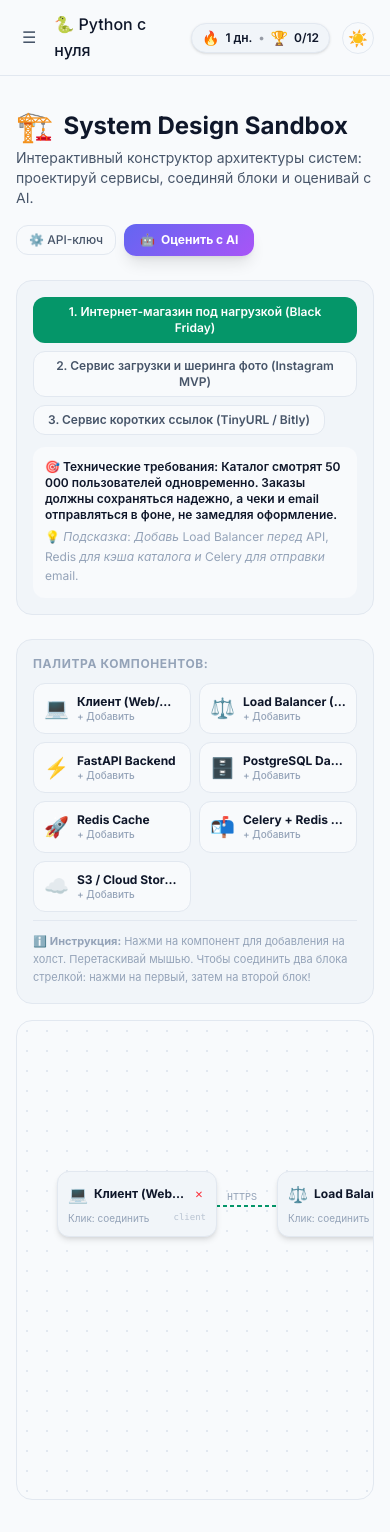
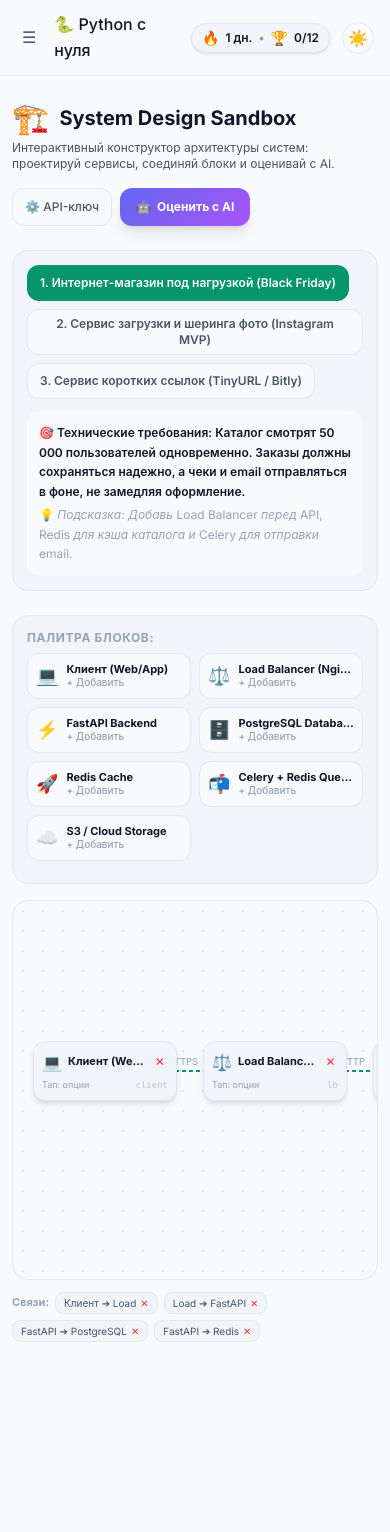
Before and after one commit to Makarych12/Backend, a React (Vite) app: page /system-design in a window 390 px wide. After the commit the page ends 1366 px from the top, so only its background shows below. Built offline with nearby package versions, Linux system fonts and the light colour scheme; a web font is replaced by a local one.

Commit message:
fix(responsive): optimize touch gestures in system design sandbox, mobile paddings and touch targets across all viewports

```diff
--- a/src/pages/Cheatsheets.jsx
+++ b/src/pages/Cheatsheets.jsx
@@ -3,7 +3,7 @@ import CodeBlock from '../components/CodeBlock';
 
 export default function Cheatsheets() {
   return (
-    <div className="mx-auto max-w-5xl animate-fade-in px-6 py-10">
+    <div className="mx-auto max-w-5xl animate-fade-in px-4 py-6 sm:px-6 sm:py-10">
       <h1 className="mb-2 text-2xl font-bold sm:text-3xl" style={{ color: 'var(--text-primary)' }}>
         Шпаргалки
       </h1>
--- a/src/pages/Home.jsx
+++ b/src/pages/Home.jsx
@@ -8,7 +8,7 @@ export default function Home() {
   const overall = overallProgress(modules, completed);
 
   return (
-    <div className="mx-auto max-w-5xl animate-fade-in px-6 py-10">
+    <div className="mx-auto max-w-5xl animate-fade-in px-4 py-6 sm:px-6 sm:py-10">
       <div className="mb-10">
         <p className="mb-2 text-sm font-medium uppercase tracking-wider" style={{ color: 'var(--accent)' }}>
           Интерактивный курс · с нуля
--- a/src/pages/LessonPage.jsx
+++ b/src/pages/LessonPage.jsx
@@ -136,7 +136,7 @@ export default function LessonPage() {
   const rawExamples = lesson.examples || (lesson.example ? [lesson.example] : []);
 
   return (
-    <div className="mx-auto max-w-3xl animate-fade-in px-6 py-10">
+    <div className="mx-auto max-w-3xl animate-fade-in px-4 py-6 sm:px-6 sm:py-10">
       <div className="mb-6 flex items-center gap-2 text-sm" style={{ color: 'var(--text-muted)' }}>
         <Link to="/" className="hover:opacity-80">
           Курс
--- a/src/pages/ModulePage.jsx
+++ b/src/pages/ModulePage.jsx
@@ -13,7 +13,7 @@ export default function ModulePage() {
   const mp = moduleProgress(module, completed);
 
   return (
-    <div className="mx-auto max-w-4xl animate-fade-in px-6 py-10">
+    <div className="mx-auto max-w-4xl animate-fade-in px-4 py-6 sm:px-6 sm:py-10">
       <Link to="/" className="mb-6 inline-block text-sm hover:opacity-80" style={{ color: 'var(--text-muted)' }}>
         ← Все модули
       </Link>
--- a/src/pages/Projects.jsx
+++ b/src/pages/Projects.jsx
@@ -2,7 +2,7 @@ import { projects } from '../data/projects';
 
 export default function Projects() {
   return (
-    <div className="mx-auto max-w-4xl animate-fade-in px-6 py-10">
+    <div className="mx-auto max-w-4xl animate-fade-in px-4 py-6 sm:px-6 sm:py-10">
       <h1 className="mb-2 text-2xl font-bold sm:text-3xl" style={{ color: 'var(--text-primary)' }}>
         Итоговые проекты
       </h1>
--- a/src/pages/SystemDesign.jsx
+++ b/src/pages/SystemDesign.jsx
@@ -38,20 +38,21 @@ const TASKS = [
 export default function SystemDesign() {
   const [activeTaskId, setActiveTaskId] = useState('ecommerce');
   const [nodes, setNodes] = useState([
-    { id: 'node_1', type: 'client', label: 'Клиент (Web/App)', x: 40, y: 150 },
-    { id: 'node_2', type: 'lb', label: 'Load Balancer (Nginx)', x: 260, y: 150 },
-    { id: 'node_3', type: 'api', label: 'FastAPI Backend', x: 480, y: 150 },
-    { id: 'node_4', type: 'db', label: 'PostgreSQL Database', x: 720, y: 70 },
-    { id: 'node_5', type: 'cache', label: 'Redis Cache', x: 720, y: 230 },
+    { id: 'node_1_client', type: 'client', label: 'Клиент (Web/App)', x: 20, y: 140 },
+    { id: 'node_2_lb', type: 'lb', label: 'Load Balancer (Nginx)', x: 190, y: 140 },
+    { id: 'node_3_api', type: 'api', label: 'FastAPI Backend', x: 360, y: 140 },
+    { id: 'node_4_db', type: 'db', label: 'PostgreSQL Database', x: 530, y: 60 },
+    { id: 'node_5_cache', type: 'cache', label: 'Redis Cache', x: 530, y: 220 },
   ]);
   const [connections, setConnections] = useState([
-    { id: 'c1', from: 'node_1', to: 'node_2', protocol: 'HTTPS' },
-    { id: 'c2', from: 'node_2', to: 'node_3', protocol: 'HTTP' },
-    { id: 'c3', from: 'node_3', to: 'node_4', protocol: 'SQL' },
-    { id: 'c4', from: 'node_3', to: 'node_5', protocol: 'Redis TCP' },
+    { id: 'c1', from: 'node_1_client', to: 'node_2_lb', protocol: 'HTTPS' },
+    { id: 'c2', from: 'node_2_lb', to: 'node_3_api', protocol: 'HTTP' },
+    { id: 'c3', from: 'node_3_api', to: 'node_4_db', protocol: 'SQL' },
+    { id: 'c4', from: 'node_3_api', to: 'node_5_cache', protocol: 'Redis TCP' },
   ]);
 
-  const [selectedNodeForConnect, setSelectedNodeForConnect] = useState(null);
+  const [selectedNodeId, setSelectedNodeId] = useState(null);
+  const [connectMode, setConnectMode] = useState(false);
   const [draggingNodeId, setDraggingNodeId] = useState(null);
   const [dragOffset, setDragOffset] = useState({ x: 0, y: 0 });
 
@@ -71,13 +72,13 @@ export default function SystemDesign() {
     const blockMeta = BLOCK_TYPES.find((b) => b.type === blockType);
     setNodes((prev) => {
       const newId = `node_${prev.length + 1}_${blockType}`;
-      const offset = (prev.length * 25) % 150;
+      const offset = (prev.length * 20) % 120;
       const newNode = {
         id: newId,
         type: blockType,
         label: blockMeta.label,
-        x: 340 + offset,
-        y: 100 + offset,
+        x: 100 + offset,
+        y: 80 + offset,
       };
       return [...prev, newNode];
     });
@@ -87,18 +88,19 @@ export default function SystemDesign() {
   const deleteNode = (nodeId) => {
     setNodes((prev) => prev.filter((n) => n.id !== nodeId));
     setConnections((prev) => prev.filter((c) => c.from !== nodeId && c.to !== nodeId));
-    if (selectedNodeForConnect === nodeId) setSelectedNodeForConnect(null);
+    if (selectedNodeId === nodeId) setSelectedNodeId(null);
   };
 
-  // Клик по блоку для создания связи
-  const handleNodeClick = (nodeId) => {
-    if (!selectedNodeForConnect) {
-      setSelectedNodeForConnect(nodeId);
-    } else if (selectedNodeForConnect === nodeId) {
-      setSelectedNodeForConnect(null);
-    } else {
-      // Создаём соединение
-      const sourceId = selectedNodeForConnect;
+  // Удаление соединения
+  const deleteConnection = (connId) => {
+    setConnections((prev) => prev.filter((c) => c.id !== connId));
+  };
+
+  // Клик / Тап по блоку
+  const handleNodeSelect = (nodeId) => {
+    if (connectMode && selectedNodeId && selectedNodeId !== nodeId) {
+      // Соединяем два блока
+      const sourceId = selectedNodeId;
       setConnections((prev) => {
         const exists = prev.some(
           (c) => (c.from === sourceId && c.to === nodeId) || (c.from === nodeId && c.to === sourceId)
@@ -112,34 +114,77 @@ export default function SystemDesign() {
         };
         return [...prev, newConn];
       });
-      setSelectedNodeForConnect(null);
+      setConnectMode(false);
+      setSelectedNodeId(null);
+    } else {
+      setSelectedNodeId((prev) => (prev === nodeId ? null : nodeId));
+      setConnectMode(false);
     }
   };
 
-  // Перетаскивание блоков
-  const handleMouseDown = (e, node) => {
-    e.stopPropagation();
+  // Клик / Тап по холсту для перемещения выбранного блока
+  const handleCanvasClick = (e) => {
+    if (!selectedNodeId || !canvasRef.current || connectMode) return;
+    const canvasRect = canvasRef.current.getBoundingClientRect();
+    const clickX = e.clientX - canvasRect.left - 70;
+    const clickY = e.clientY - canvasRect.top - 30;
+
+    const clampedX = Math.max(10, Math.min(canvasRect.width - 150, clickX));
+    const clampedY = Math.max(10, Math.min(canvasRect.height - 70, clickY));
+
+    setNodes((prev) =>
+      prev.map((n) => (n.id === selectedNodeId ? { ...n, x: clampedX, y: clampedY } : n))
+    );
+  };
+
+  // Drag-and-Drop (Мышь + Touch)
+  const startDrag = (clientX, clientY, node) => {
     setDraggingNodeId(node.id);
+    if (!canvasRef.current) return;
     const canvasRect = canvasRef.current.getBoundingClientRect();
     setDragOffset({
-      x: e.clientX - canvasRect.left - node.x,
-      y: e.clientY - canvasRect.top - node.y,
+      x: clientX - canvasRect.left - node.x,
+      y: clientY - canvasRect.top - node.y,
     });
   };
 
-  const handleMouseMove = (e) => {
+  const moveDrag = (clientX, clientY) => {
     if (!draggingNodeId || !canvasRef.current) return;
     const canvasRect = canvasRef.current.getBoundingClientRect();
-    const newX = Math.max(10, Math.min(canvasRect.width - 160, e.clientX - canvasRect.left - dragOffset.x));
-    const newY = Math.max(10, Math.min(canvasRect.height - 80, e.clientY - canvasRect.top - dragOffset.y));
+    const newX = Math.max(10, Math.min(canvasRect.width - 150, clientX - canvasRect.left - dragOffset.x));
+    const newY = Math.max(10, Math.min(canvasRect.height - 70, clientY - canvasRect.top - dragOffset.y));
 
     setNodes((prev) =>
       prev.map((n) => (n.id === draggingNodeId ? { ...n, x: newX, y: newY } : n))
     );
   };
 
-  const handleMouseUp = () => {
+  const endDrag = () => {
     setDraggingNodeId(null);
+  };
+
+  // Mouse handlers
+  const handleMouseDown = (e, node) => {
+    e.stopPropagation();
+    startDrag(e.clientX, e.clientY, node);
+  };
+
+  const handleMouseMove = (e) => {
+    moveDrag(e.clientX, e.clientY);
+  };
+
+  // Touch handlers
+  const handleTouchStart = (e, node) => {
+    e.stopPropagation();
+    if (e.touches && e.touches[0]) {
+      startDrag(e.touches[0].clientX, e.touches[0].clientY, node);
+    }
+  };
+
+  const handleTouchMove = (e) => {
+    if (e.touches && e.touches[0]) {
+      moveDrag(e.touches[0].clientX, e.touches[0].clientY);
+    }
   };
 
   // AI Оценка архитектуры
@@ -196,25 +241,25 @@ export default function SystemDesign() {
   };
 
   return (
-    <div className="mx-auto max-w-6xl animate-fade-in px-4 py-8 sm:px-6 sm:py-10">
+    <div className="mx-auto max-w-6xl animate-fade-in px-3 py-6 sm:px-6 sm:py-10">
       {/* Заголовок */}
       <div className="mb-6 flex flex-col justify-between gap-4 sm:flex-row sm:items-center">
         <div>
           <div className="flex items-center gap-2.5">
             <span className="text-3xl">🏗️</span>
-            <h1 className="text-2xl font-bold sm:text-3xl" style={{ color: 'var(--text-primary)' }}>
+            <h1 className="text-xl font-bold sm:text-3xl" style={{ color: 'var(--text-primary)' }}>
               System Design Sandbox
             </h1>
           </div>
-          <p className="mt-1 text-sm" style={{ color: 'var(--text-secondary)' }}>
+          <p className="mt-1 text-xs sm:text-sm" style={{ color: 'var(--text-secondary)' }}>
             Интерактивный конструктор архитектуры систем: проектируй сервисы, соединяй блоки и оценивай с AI.
           </p>
         </div>
 
-        <div className="flex items-center gap-2">
+        <div className="flex flex-wrap items-center gap-2">
           <button
             onClick={() => setShowKeyModal(true)}
-            className="rounded-xl border px-3 py-1.5 text-xs font-medium transition hover:bg-[var(--bg-hover)]"
+            className="min-h-[38px] rounded-xl border px-3 py-1.5 text-xs font-medium transition hover:bg-[var(--bg-hover)]"
             style={{ borderColor: 'var(--border)', color: 'var(--text-secondary)' }}
           >
             ⚙️ API-ключ
@@ -222,7 +267,7 @@ export default function SystemDesign() {
           <button
             onClick={handleEvaluateAi}
             disabled={aiLoading || nodes.length === 0}
-            className="flex items-center gap-1.5 rounded-xl px-4 py-2 text-xs font-bold text-white shadow-lg transition hover:brightness-110 disabled:opacity-50"
+            className="min-h-[38px] flex items-center gap-1.5 rounded-xl px-4 py-2 text-xs font-bold text-white shadow-lg transition hover:brightness-110 disabled:opacity-50"
             style={{ background: 'linear-gradient(135deg, #6366f1 0%, #a855f7 100%)' }}
           >
             <span>🤖</span>
@@ -232,7 +277,7 @@ export default function SystemDesign() {
       </div>
 
       {/* Выбор задачи */}
-      <div className="mb-6 rounded-2xl border p-4" style={{ background: 'var(--bg-secondary)', borderColor: 'var(--border)' }}>
+      <div className="mb-6 rounded-2xl border p-3.5 sm:p-4" style={{ background: 'var(--bg-secondary)', borderColor: 'var(--border)' }}>
         <div className="mb-3 flex flex-wrap gap-2">
           {TASKS.map((t) => (
             <button
@@ -241,7 +286,7 @@ export default function SystemDesign() {
                 setActiveTaskId(t.id);
                 setAiFeedback(null);
               }}
-              className="rounded-xl px-3.5 py-1.5 text-xs font-semibold transition"
+              className="min-h-[36px] rounded-xl px-3 py-1.5 text-xs font-semibold transition"
               style={{
                 background: activeTaskId === t.id ? 'var(--accent)' : 'var(--bg)',
                 color: activeTaskId === t.id ? '#ffffff' : 'var(--text-secondary)',
@@ -254,7 +299,7 @@ export default function SystemDesign() {
         </div>
 
         <div className="rounded-xl p-3 text-xs leading-relaxed" style={{ background: 'var(--bg)', color: 'var(--text-secondary)' }}>
-          <p className="font-semibold text-xs" style={{ color: 'var(--text-primary)' }}>
+          <p className="font-semibold" style={{ color: 'var(--text-primary)' }}>
             🎯 Технические требования: {activeTask.requirements}
           </p>
           <p className="mt-1 italic" style={{ color: 'var(--text-muted)' }}>
@@ -263,28 +308,70 @@ export default function SystemDesign() {
         </div>
       </div>
 
+      {/* Панель управления действиями выбранного блока */}
+      {selectedNodeId && (
+        <div
+          className="mb-4 flex flex-wrap items-center justify-between gap-2 rounded-2xl border p-3 animate-fade-in text-xs"
+          style={{ background: 'color-mix(in srgb, var(--accent) 12%, var(--bg-secondary))', borderColor: 'var(--accent)' }}
+        >
+          <div className="flex items-center gap-2">
+            <span className="font-bold" style={{ color: 'var(--text-primary)' }}>
+              Выбран: {nodes.find((n) => n.id === selectedNodeId)?.label}
+            </span>
+            <span className="hidden text-[11px] sm:inline" style={{ color: 'var(--text-muted)' }}>
+              (Тапни на холст, чтобы переместить блок сюда)
+            </span>
+          </div>
+          <div className="flex flex-wrap items-center gap-1.5">
+            <button
+              onClick={() => setConnectMode(true)}
+              className="min-h-[32px] rounded-lg px-2.5 py-1 font-semibold text-white transition"
+              style={{ background: connectMode ? '#f59e0b' : 'var(--accent)' }}
+            >
+              {connectMode ? '👉 Нажми на цель' : '🔗 Соединить стрелкой'}
+            </button>
+            <button
+              onClick={() => deleteNode(selectedNodeId)}
+              className="min-h-[32px] rounded-lg border border-red-500/40 bg-red-500/10 px-2.5 py-1 font-semibold text-red-500 transition"
+            >
+              ✕ Удалить
+            </button>
+            <button
+              onClick={() => {
+                setSelectedNodeId(null);
+                setConnectMode(false);
+              }}
+              className="min-h-[32px] rounded-lg border px-2.5 py-1 font-medium transition"
+              style={{ borderColor: 'var(--border)', color: 'var(--text-muted)' }}
+            >
+              Снять выбор
+            </button>
+          </div>
+        </div>
+      )}
+
       {/* Основная рабочая область: Палитра слева + Холст справа */}
       <div className="grid gap-4 lg:grid-cols-4">
         {/* Палитра блоков */}
-        <div className="space-y-2 rounded-2xl border p-4 lg:col-span-1" style={{ background: 'var(--bg-secondary)', borderColor: 'var(--border)' }}>
-          <h2 className="mb-3 text-xs font-bold uppercase tracking-wider" style={{ color: 'var(--text-muted)' }}>
-            Палитра компонентов:
+        <div className="space-y-2 rounded-2xl border p-3.5 sm:p-4 lg:col-span-1" style={{ background: 'var(--bg-secondary)', borderColor: 'var(--border)' }}>
+          <h2 className="mb-2 text-xs font-bold uppercase tracking-wider" style={{ color: 'var(--text-muted)' }}>
+            Палитра блоков:
           </h2>
-          <div className="grid grid-cols-2 gap-2 lg:grid-cols-1">
+          <div className="grid grid-cols-2 gap-2 sm:grid-cols-3 lg:grid-cols-1">
             {BLOCK_TYPES.map((block) => (
               <button
                 key={block.type}
                 onClick={() => addBlockToCanvas(block.type)}
-                className="flex items-center gap-2 rounded-xl border p-2.5 text-left text-xs font-medium transition hover:scale-[1.02] hover:shadow-md"
+                className="min-h-[44px] flex items-center gap-2 rounded-xl border p-2 text-left text-xs font-medium transition hover:scale-[1.02] hover:shadow-md"
                 style={{
                   background: 'var(--bg)',
                   borderColor: 'var(--border)',
                   color: 'var(--text-primary)',
                 }}
               >
-                <span className="text-xl">{block.icon}</span>
+                <span className="text-lg sm:text-xl">{block.icon}</span>
                 <div className="min-w-0 flex-1">
-                  <p className="truncate font-bold">{block.label}</p>
+                  <p className="truncate font-bold text-[11px] sm:text-xs">{block.label}</p>
                   <p className="truncate text-[10px]" style={{ color: 'var(--text-muted)' }}>
                     + Добавить
                   </p>
@@ -293,17 +380,20 @@ export default function SystemDesign() {
             ))}
           </div>
 
-          <div className="pt-3 border-t text-[11px] leading-relaxed" style={{ borderColor: 'var(--border)', color: 'var(--text-muted)' }}>
-            ℹ️ <strong>Инструкция:</strong> Нажми на компонент для добавления на холст. Перетаскивай мышью. Чтобы соединить два блока стрелкой: нажми на первый, затем на второй блок!
+          <div className="pt-3 border-t text-[11px] leading-relaxed hidden sm:block" style={{ borderColor: 'var(--border)', color: 'var(--text-muted)' }}>
+            ℹ️ <strong>Управление:</strong> Перетаскивай мышью или пальцем. Либо нажми на блок и тапни на холст для перемещения.
           </div>
         </div>
 
         {/* Интерактивный холст (Canvas) */}
         <div
           ref={canvasRef}
+          onClick={handleCanvasClick}
           onMouseMove={handleMouseMove}
-          onMouseUp={handleMouseUp}
-          className="relative h-[480px] overflow-hidden rounded-2xl border select-none lg:col-span-3"
+          onMouseUp={endDrag}
+          onTouchMove={handleTouchMove}
+          onTouchEnd={endDrag}
+          className="relative h-[380px] sm:h-[480px] overflow-hidden rounded-2xl border select-none lg:col-span-3 touch-none"
           style={{
             background: 'var(--bg)',
             borderColor: 'var(--border)',
@@ -323,10 +413,10 @@ export default function SystemDesign() {
               const toNode = nodes.find((n) => n.id === conn.to);
               if (!fromNode || !toNode) return null;
 
-              const x1 = fromNode.x + 75;
-              const y1 = fromNode.y + 35;
-              const x2 = toNode.x + 75;
-              const y2 = toNode.y + 35;
+              const x1 = fromNode.x + 65;
+              const y1 = fromNode.y + 30;
+              const x2 = toNode.x + 65;
+              const y2 = toNode.y + 30;
 
               return (
                 <g key={conn.id}>
@@ -357,28 +447,32 @@ export default function SystemDesign() {
 
           {/* Узлы (Блоки на холсте) */}
           {nodes.map((node) => {
-            const isConnecting = selectedNodeForConnect === node.id;
+            const isSelected = selectedNodeId === node.id;
             const meta = BLOCK_TYPES.find((b) => b.type === node.type) || BLOCK_TYPES[0];
 
             return (
               <div
                 key={node.id}
                 onMouseDown={(e) => handleMouseDown(e, node)}
-                onClick={() => handleNodeClick(node.id)}
-                className={`absolute flex w-40 cursor-move flex-col rounded-xl border p-2.5 shadow-md transition-shadow duration-150 ${
-                  isConnecting ? 'ring-2 ring-[var(--accent)] ring-offset-2' : ''
+                onTouchStart={(e) => handleTouchStart(e, node)}
+                onClick={(e) => {
+                  e.stopPropagation();
+                  handleNodeSelect(node.id);
+                }}
+                className={`absolute flex w-36 sm:w-40 cursor-pointer select-none flex-col rounded-xl border p-2 sm:p-2.5 shadow-md transition-shadow duration-150 ${
+                  isSelected ? 'ring-2 ring-[var(--accent)] ring-offset-2' : ''
                 }`}
                 style={{
                   left: `${node.x}px`,
                   top: `${node.y}px`,
                   background: 'var(--bg-secondary)',
-                  borderColor: isConnecting ? 'var(--accent)' : 'var(--border)',
+                  borderColor: isSelected ? 'var(--accent)' : 'var(--border)',
                 }}
               >
                 <div className="flex items-center justify-between gap-1">
                   <div className="flex items-center gap-1.5 truncate">
                     <span className="text-base">{meta.icon}</span>
-                    <span className="truncate text-xs font-bold" style={{ color: 'var(--text-primary)' }}>
+                    <span className="truncate text-[11px] sm:text-xs font-bold" style={{ color: 'var(--text-primary)' }}>
                       {node.label}
                     </span>
                   </div>
@@ -387,37 +481,64 @@ export default function SystemDesign() {
                       e.stopPropagation();
                       deleteNode(node.id);
                     }}
-                    className="h-4 w-4 rounded text-[10px] text-red-500 hover:bg-red-500/10"
-                    title="Удалить блок"
+                    className="h-5 w-5 rounded text-xs text-red-500 hover:bg-red-500/10 flex items-center justify-center"
+                    title="Удалить"
                   >
                     ✕
                   </button>
                 </div>
 
-                <div className="mt-1 flex items-center justify-between text-[10px]" style={{ color: 'var(--text-muted)' }}>
-                  <span>{isConnecting ? '👉 Выбери цель' : 'Клик: соединить'}</span>
-                  <span className="font-mono text-[9px] opacity-60">{node.type}</span>
+                <div className="mt-1 flex items-center justify-between text-[9px] sm:text-[10px]" style={{ color: 'var(--text-muted)' }}>
+                  <span>{isSelected ? (connectMode ? '👉 Цель' : 'Выбран') : 'Тап: опции'}</span>
+                  <span className="font-mono opacity-60">{node.type}</span>
                 </div>
               </div>
             );
           })}
 
           {nodes.length === 0 && (
-            <div className="flex h-full items-center justify-center text-xs" style={{ color: 'var(--text-muted)' }}>
+            <div className="flex h-full items-center justify-center text-xs p-4 text-center" style={{ color: 'var(--text-muted)' }}>
               Холст пуст. Добавьте компоненты из палитры слева.
             </div>
           )}
         </div>
       </div>
 
+      {/* Список соединений с кнопкой удаления на мобильных */}
+      {connections.length > 0 && (
+        <div className="mt-3 flex flex-wrap gap-1.5 items-center">
+          <span className="text-[11px] font-bold" style={{ color: 'var(--text-muted)' }}>Связи:</span>
+          {connections.map((c) => {
+            const fromNode = nodes.find((n) => n.id === c.from);
+            const toNode = nodes.find((n) => n.id === c.to);
+            return (
+              <span
+                key={c.id}
+                className="inline-flex items-center gap-1 rounded-lg border px-2 py-0.5 text-[10px]"
+                style={{ background: 'var(--bg-secondary)', borderColor: 'var(--border)', color: 'var(--text-secondary)' }}
+              >
+                <span>{fromNode ? fromNode.label.split(' ')[0] : 'Node'} ➔ {toNode ? toNode.label.split(' ')[0] : 'Node'}</span>
+                <button
+                  onClick={() => deleteConnection(c.id)}
+                  className="text-red-500 hover:opacity-75 font-bold"
+                  title="Удалить связь"
+                >
+                  ✕
+                </button>
+              </span>
+            );
+          })}
+        </div>
+      )}
+
       {/* Блок вердикта AI */}
       {aiFeedback && (
         <div
-          className="mt-6 rounded-2xl border p-5 shadow-lg animate-fade-in"
+          className="mt-6 rounded-2xl border p-4 sm:p-5 shadow-lg animate-fade-in"
           style={{ background: 'var(--bg-secondary)', borderColor: 'var(--border)' }}
         >
           <div className="mb-2 flex items-center justify-between">
-            <h3 className="flex items-center gap-2 text-base font-bold" style={{ color: 'var(--text-primary)' }}>
+            <h3 className="flex items-center gap-2 text-sm sm:text-base font-bold" style={{ color: 'var(--text-primary)' }}>
               <span>🤖</span> Вердикт AI Архитектора:
             </h3>
             <button
@@ -471,14 +592,14 @@ export default function SystemDesign() {
                 <button
                   type="button"
                   onClick={() => setShowKeyModal(false)}
-                  className="rounded-xl border px-4 py-2 text-xs font-medium transition"
+                  className="min-h-[40px] rounded-xl border px-4 py-2 text-xs font-medium transition"
                   style={{ borderColor: 'var(--border)', color: 'var(--text-secondary)' }}
                 >
                   Отмена
                 </button>
                 <button
                   type="submit"
-                  className="rounded-xl px-4 py-2 text-xs font-bold text-white transition"
+                  className="min-h-[40px] rounded-xl px-4 py-2 text-xs font-bold text-white transition"
                   style={{ background: 'var(--accent)' }}
                 >
                   Сохранить
```
